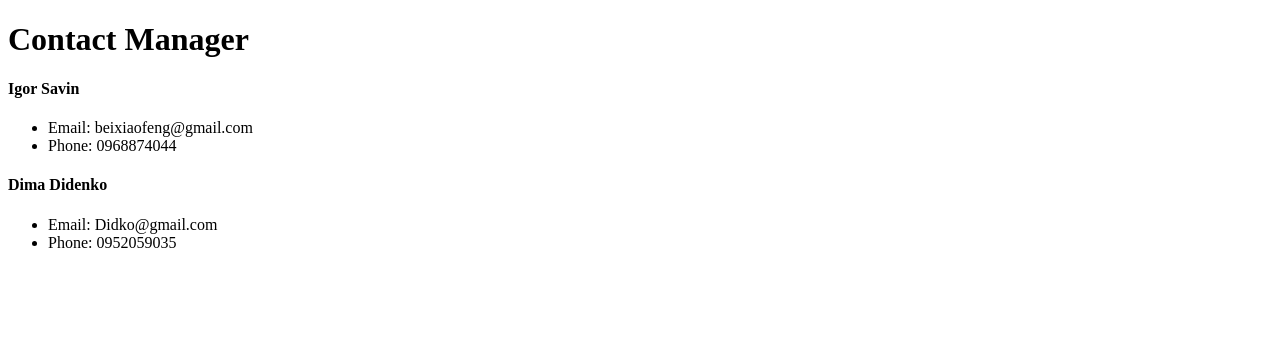
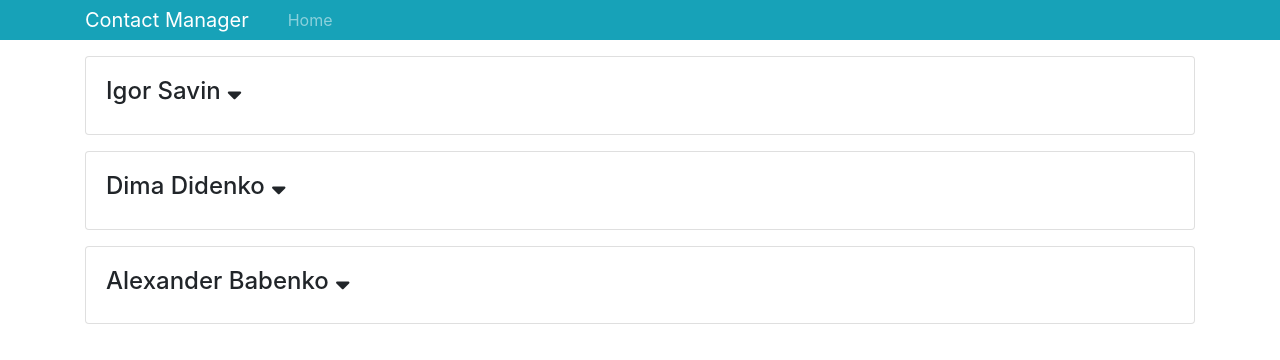
Before and after one commit to IgorSavin/contactmanager, a React (Create React App) app: page / in a window 1280 px wide. Shown: the top 360 px of the page. Built offline with nearby package versions, Linux system fonts and the light colour scheme.

Commit message:
added styling and basic functionality

```diff
--- a/package.json
+++ b/package.json
@@ -3,6 +3,7 @@
   "version": "0.1.0",
   "private": true,
   "dependencies": {
+    "bootstrap": "^4.1.2",
     "react": "^16.5.2",
     "react-dom": "^16.5.2",
     "react-scripts": "1.1.5"
--- a/public/index.html
+++ b/public/index.html
@@ -4,7 +4,7 @@
     <meta charset="utf-8">
     <meta name="viewport" content="width=device-width, initial-scale=1, shrink-to-fit=no">
     <meta name="theme-color" content="#000000">
-
+    <link rel="stylesheet" href="https://use.fontawesome.com/releases/v5.3.1/css/all.css" integrity="sha384-mzrmE5qonljUremFsqc01SB46JvROS7bZs3IO2EmfFsd15uHvIt+Y8vEf7N7fWAU" crossorigin="anonymous">
     <link rel="manifest" href="%PUBLIC_URL%/manifest.json">
     <link rel="shortcut icon" href="%PUBLIC_URL%/favicon.ico">
 
--- a/src/App.js
+++ b/src/App.js
@@ -1,8 +1,8 @@
 import React, { Component } from 'react';
-import Contact from './components/Contact';
+import Contacts from './components/Contacts';
 import Header from './components/Header';
 
-
+import 'bootstrap/dist/css/bootstrap.min.css';
 import './App.css';
 
 class App extends Component {
@@ -10,14 +10,9 @@
     return (
       <div className="App">
       <Header branding="Contact Manager"/>
-       <Contact name="Igor Savin"
-       email="beixiaofeng@gmail.com"
-       phone="0968874044"
-       />
-       <Contact name="Dima Didenko"
-       email="Didko@gmail.com"
-       phone="0952059035"
-       />
+      <div className="container">
+      <Contacts/>
+      </div>
       </div>
     );
   }
--- a/src/components/Contact.js
+++ b/src/components/Contact.js
@@ -1,18 +1,30 @@
 import React, { Component } from 'react';
+import PropTypes from 'prop-types';
 
 class Contact extends Component {
+  state={
+    showContactInfo: false
+  };
+
+
   render() {
-    const {name, email, phone} = this.props;
+    const {name, email, phone} = this.props.contact;
+    const {showContactInfo} = this.state;
+
     return (
-      <div>
-        <h4>{name}</h4>
-        <ul>
-          <li>Email: {email}</li>
-          <li>Phone: {phone}</li>
-          </ul>
+      <div className="card card-body mb-3">
+        <h4>{name} <i onClick={()=>this.setState({showContactInfo:!this.state.showContactInfo})} className="fas fa-sort-down"></i></h4>
+        {showContactInfo ? (<ul className="list-group">
+          <li className="list-group-item">Email: {email}</li>
+          <li className="list-group-item">Phone: {phone}</li>
+          </ul> ):null}
+
       </div>
     );
   }
 }
 
+Contact.propTypes ={
+  contact: PropTypes.object.isRequired,
+}
 export default Contact;
--- /dev/null
+++ b/src/components/Contacts.js
@@ -0,0 +1,44 @@
+import React, { Component } from 'react';
+import Contact from './Contact';
+
+class Contacts extends Component {
+state = {
+    contacts:[
+      {
+        id:1,
+        name:'Igor Savin',
+        email:'beixiaofeng@gmail.com',
+        phone:'0961872044'
+      },
+      {
+        id:2,
+        name:'Dima Didenko',
+        email:'didko@gmail.com',
+        phone:'0992889035'
+      },
+      {
+        id:3,
+        name:'Alexander Babenko',
+        email:'abeb@gmail.com',
+        phone:'098994045'
+      }
+    ]
+  };
+
+
+  render() {
+    const {contacts} = this.state;
+    return (
+      <React.Fragment>
+        {contacts.map(contact =>(
+          <Contact
+          key={contact.id}
+          contact={contact}
+         />
+        ))}
+      </React.Fragment>
+    );
+  }
+}
+
+export default Contacts;
--- a/src/components/Header.js
+++ b/src/components/Header.js
@@ -1,12 +1,34 @@
-import React from 'react';
+import React from 'react'
+import PropTypes from 'prop-types'
 
-const Header = (props) => {
-  const {branding} =props;
+const Header = props => {
+  const { branding } = props;
   return (
-    <div>
-      <h1>{branding}</h1>
-    </div>
-  );
-};
+    <nav className="navbar navbar-expand-sm navbar-dark bg-info mb-3 py-0">
+      <div className="container">
+        <a href="/" className="navbar-brand">
+          {branding}
+        </a>
+        <div className="container mr-auto">
+          <ul className="navbar-nav mr-auto">
+            <li className="nav-item">
+              <a href="/" className="nav-link">
+                Home
+              </a>
+            </li>
+          </ul>
+        </div>
+      </div>
+    </nav>
+  )
+}
 
-export default Header;
+Header.defaultProps = {
+  branding: 'My App'
+}
+
+Header.propTypes = {
+  branding: PropTypes.string.isRequired
+}
+
+export default Header
```
Also changed, not shown: 1 other file (tests, documents, lock files or other folders).
